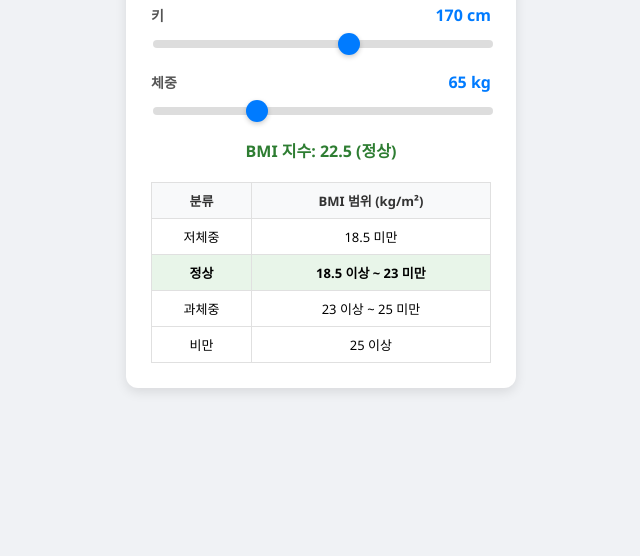
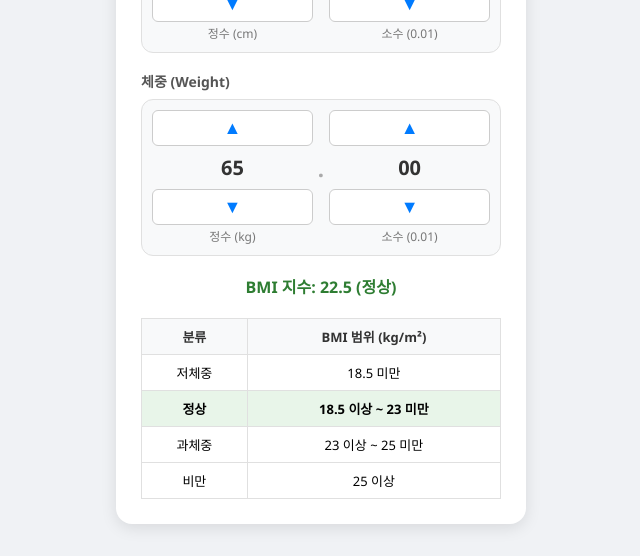
Before and after one commit to eellooyy/bmi-calculator, a plain HTML site: page index.html in a window 1280 px wide. Shown: the part 244-800 px from the top of the page, without its empty margins (319-959 px from the left). Drawn offline with Linux system fonts and the light colour scheme.

Commit message:
Update index.html

```diff
--- a/index.html
+++ b/index.html
@@ -2,7 +2,7 @@
 <html lang="ko">
 <head>
     <meta charset="UTF-8">
-    <meta name="viewport" content="width=device-width, initial-scale=1.0">
+    <meta name="viewport" content="width=device-width, initial-scale=1.0, user-scalable=no">
     <title>BMI 계산기</title>
     <style>
         body {
@@ -13,67 +13,86 @@
             min-height: 100vh;
             background-color: #f0f2f5;
             margin: 0;
+            user-select: none;
         }
         .card {
             background: white;
             padding: 25px;
-            border-radius: 12px;
-            box-shadow: 0 4px 12px rgba(0,0,0,0.1);
-            width: 340px;
+            border-radius: 16px;
+            box-shadow: 0 4px 16px rgba(0,0,0,0.1);
+            width: 360px;
             text-align: center;
         }
         h2 {
             margin-top: 0;
             color: #333;
+            margin-bottom: 20px;
         }
-        .input-group {
-            margin-bottom: 18px;
-            text-align: left;
-        }
-        .label-container {
-            display: flex;
-            justify-content: space-between;
-            align-items: center;
-            margin-bottom: 5px;
-        }
-        label {
+        .section-title {
             font-size: 14px;
             color: #555;
             font-weight: bold;
+            text-align: left;
+            margin-bottom: 8px;
         }
-        .value-display {
-            font-size: 16px;
+        /* 다이얼 박스 컨테이너 */
+        .dial-container {
+            display: flex;
+            background: #f8f9fa;
+            border: 1px solid #e0e0e0;
+            border-radius: 12px;
+            padding: 10px;
+            justify-content: space-around;
+            align-items: center;
+            margin-bottom: 18px;
+        }
+        .dial-group {
+            display: flex;
+            flex-direction: column;
+            align-items: center;
+            flex: 1;
+        }
+        .dial-btn {
+            background: #ffffff;
+            border: 1px solid #ccc;
+            color: #007bff;
+            font-size: 18px;
             font-weight: bold;
-            color: #007bff;
+            width: 100%;
+            height: 36px;
+            border-radius: 6px;
+            cursor: pointer;
+            transition: background 0.1s;
         }
-        /* 슬라이더(다이얼) 스타일 */
-        input[type="range"] {
-            width: 100%;
-            height: 8px;
-            background: #ddd;
-            border-radius: 5px;
-            outline: none;
-            appearance: none;
-            cursor: pointer;
+        .dial-btn:active {
+            background: #007bff;
+            color: white;
         }
-        input[type="range"]::-webkit-slider-thumb {
-            appearance: none;
-            width: 22px;
-            height: 22px;
-            border-radius: 50%;
-            background: #007bff;
-            cursor: pointer;
-            box-shadow: 0 2px 5px rgba(0,0,0,0.2);
-            transition: background 0.2s;
+        .dial-value {
+            font-size: 20px;
+            font-weight: bold;
+            color: #333;
+            margin: 8px 0;
         }
-        input[type="range"]::-webkit-slider-thumb:hover {
-            background: #0056b3;
+        .dial-unit {
+            font-size: 12px;
+            color: #777;
+            margin-top: 2px;
         }
+        .divider {
+            font-size: 22px;
+            font-weight: bold;
+            color: #aaa;
+            margin: 0 5px;
+            padding-bottom: 20px;
+        }
+
         #result {
             margin-top: 15px;
             font-size: 16px;
             font-weight: bold;
         }
+
         /* BMI 표 스타일 */
         .bmi-table {
             width: 100%;
@@ -99,24 +118,46 @@
 </head>
 <body>
     <div class="card">
-        <h2>BMI 계산기</h2>
+        <h2>BMI 다이얼 계산기</h2>
 
-        <!-- 키 슬라이더 -->
-        <div class="input-group">
-            <div class="label-container">
-                <label for="height">키</label>
-                <span class="value-display"><span id="heightVal">170</span> cm</span>
+        <!-- 키 다이얼 -->
+        <div class="section-title">키 (Height)</div>
+        <div class="dial-container">
+            <!-- 정수부 (1단위) -->
+            <div class="dial-group">
+                <button class="dial-btn" onclick="adjust('hInt', 1)">▲</button>
+                <div class="dial-value" id="hIntVal">170</div>
+                <button class="dial-btn" onclick="adjust('hInt', -1)">▼</button>
+                <div class="dial-unit">정수 (cm)</div>
             </div>
-            <input type="range" id="height" min="100" max="220" value="170" step="1" oninput="calculateBMI()">
+            <div class="divider">.</div>
+            <!-- 소수부 (0.01단위) -->
+            <div class="dial-group">
+                <button class="dial-btn" onclick="adjust('hDec', 1)">▲</button>
+                <div class="dial-value" id="hDecVal">00</div>
+                <button class="dial-btn" onclick="adjust('hDec', -1)">▼</button>
+                <div class="dial-unit">소수 (0.01)</div>
+            </div>
         </div>
 
-        <!-- 체중 슬라이더 -->
-        <div class="input-group">
-            <div class="label-container">
-                <label for="weight">체중</label>
-                <span class="value-display"><span id="weightVal">65</span> kg</span>
+        <!-- 체중 다이얼 -->
+        <div class="section-title">체중 (Weight)</div>
+        <div class="dial-container">
+            <!-- 정수부 (1단위) -->
+            <div class="dial-group">
+                <button class="dial-btn" onclick="adjust('wInt', 1)">▲</button>
+                <div class="dial-value" id="wIntVal">65</div>
+                <button class="dial-btn" onclick="adjust('wInt', -1)">▼</button>
+                <div class="dial-unit">정수 (kg)</div>
             </div>
-            <input type="range" id="weight" min="30" max="150" value="65" step="0.5" oninput="calculateBMI()">
+            <div class="divider">.</div>
+            <!-- 소수부 (0.01단위) -->
+            <div class="dial-group">
+                <button class="dial-btn" onclick="adjust('wDec', 1)">▲</button>
+                <div class="dial-value" id="wDecVal">00</div>
+                <button class="dial-btn" onclick="adjust('wDec', -1)">▼</button>
+                <div class="dial-unit">소수 (0.01)</div>
+            </div>
         </div>
 
         <div id="result"></div>
@@ -151,23 +192,54 @@
     </div>
 
     <script>
+        // 초기값 설정 (키 170.00, 체중 65.00)
+        let state = {
+            hInt: 170,
+            hDec: 0,
+            wInt: 65,
+            wDec: 0
+        };
+
+        function adjust(target, amount) {
+            if (target === 'hInt') {
+                state.hInt += amount;
+                if (state.hInt < 100) state.hInt = 100;
+                if (state.hInt > 220) state.hInt = 220;
+            } else if (target === 'hDec') {
+                state.hDec += amount;
+                if (state.hDec > 99) { state.hDec = 0; state.hInt++; }
+                if (state.hDec < 0) { state.hDec = 99; state.hInt--; }
+            } else if (target === 'wInt') {
+                state.wInt += amount;
+                if (state.wInt < 20) state.wInt = 20;
+                if (state.wInt > 200) state.wInt = 200;
+            } else if (target === 'wDec') {
+                state.wDec += amount;
+                if (state.wDec > 99) { state.wDec = 0; state.wInt++; }
+                if (state.wDec < 0) { state.wDec = 99; state.wInt--; }
+            }
+            updateDisplay();
+        }
+
+        function updateDisplay() {
+            // 화면 값 갱신 (소수점 자릿수 2자리 맞춤)
+            document.getElementById('hIntVal').innerText = state.hInt;
+            document.getElementById('hDecVal').innerText = String(state.hDec).padStart(2, '0');
+            document.getElementById('wIntVal').innerText = state.wInt;
+            document.getElementById('wDecVal').innerText = String(state.wDec).padStart(2, '0');
+
+            calculateBMI();
+        }
+
         function calculateBMI() {
-            const heightInput = document.getElementById('height').value;
-            const weightInput = document.getElementById('weight').value;
-
-            // 화면에 선택된 숫자 실시간 반영
-            document.getElementById('heightVal').innerText = heightInput;
-            document.getElementById('weightVal').innerText = weightInput;
-
+            const height = (state.hInt + state.hDec / 100) / 100; // cm -> m
+            const weight = state.wInt + state.wDec / 100;
             const resultDiv = document.getElementById('result');
 
             // 모든 행의 강조 스타일 초기화
             document.querySelectorAll('.bmi-table tr').forEach(tr => {
                 tr.className = '';
             });
-
-            const height = parseFloat(heightInput) / 100; // cm -> m
-            const weight = parseFloat(weightInput);
 
             const bmi = (weight / (height * height)).toFixed(1);
             let category = "";
@@ -204,8 +276,8 @@
             resultDiv.style.color = color;
         }
 
-        // 페이지가 처음 로드될 때 기본값으로 한 번 계산 실행
-        window.onload = calculateBMI;
+        // 최초 실행
+        window.onload = updateDisplay;
     </script>
 </body>
 </html>
```
